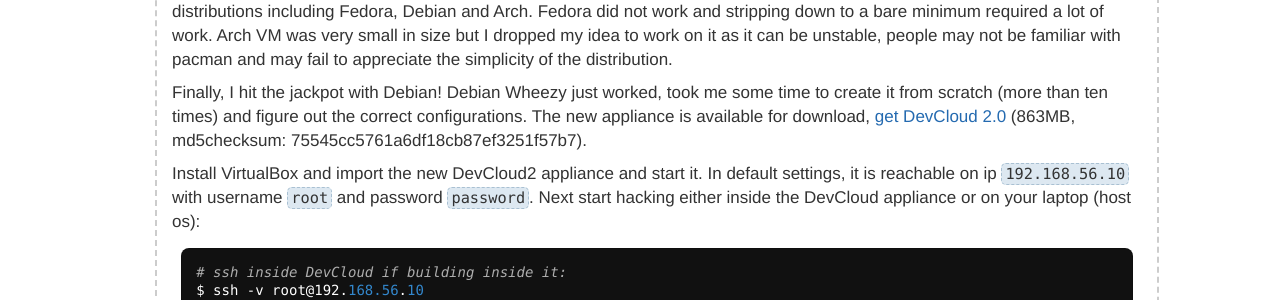
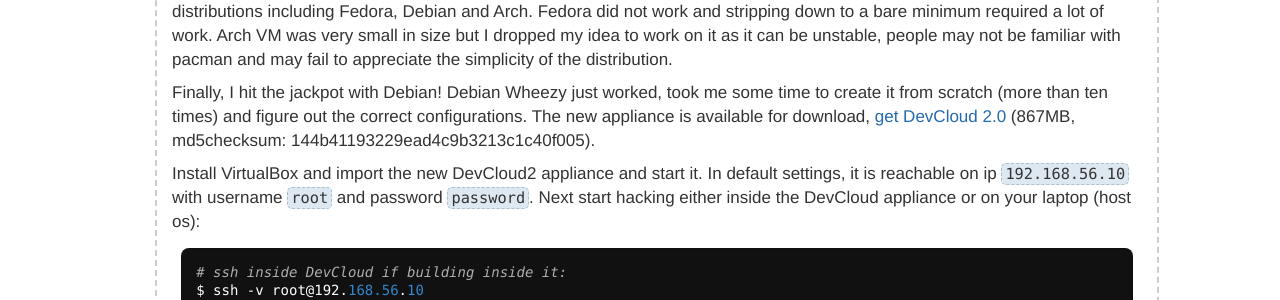
Before and after one commit to rohityadavcloud/rohityadavcloud.github.io, a Jekyll site: the page built from _posts/2012-11-27-devcloud.markdown, in a window 1280 px wide and 900 px high, scrolled down 1108 px. Shown: the part 153-453 px from the top of the window. Built offline with Jekyll 4.4.1, drawn with Linux system fonts in a browser that asks for light colours; Markdown is read by kramdown in place of the engine named in the settings; comment, search, counter and statistics services are not loaded.

Commit message:
devcloud: new checksum and size change

```diff
--- a/_posts/2012-11-27-devcloud.markdown
+++ b/_posts/2012-11-27-devcloud.markdown
@@ -86,7 +86,7 @@
 Finally, I hit the jackpot with Debian! Debian Wheezy just worked, took me some
 time to create it from scratch (more than ten times) and figure out the correct
 configurations. The new appliance is available for download, [get DevCloud 2.0](http://people.apache.org/~bhaisaab/cloudstack/devcloud/devcloud2.ova)
-(863MB, md5checksum: 75545cc5761a6df18cb87ef3251f57b7).
+(867MB, md5checksum: 144b41193229ead4c9b3213c1c40f005).
 
 Install VirtualBox and import the new DevCloud2 appliance and start it. In
 default settings, it is reachable on ip `192.168.56.10` with username `root` and
```
